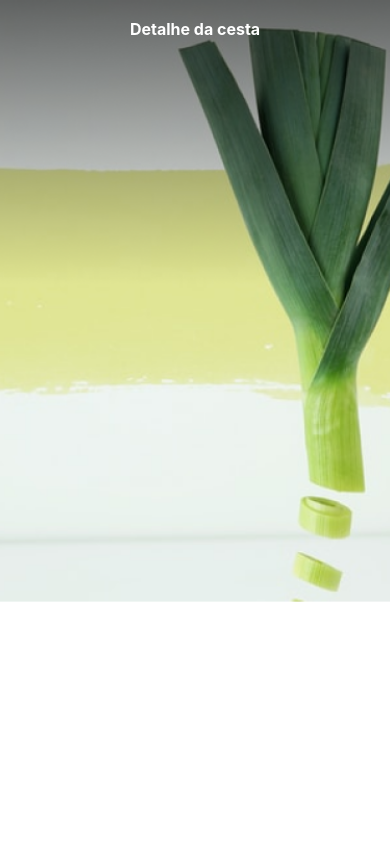
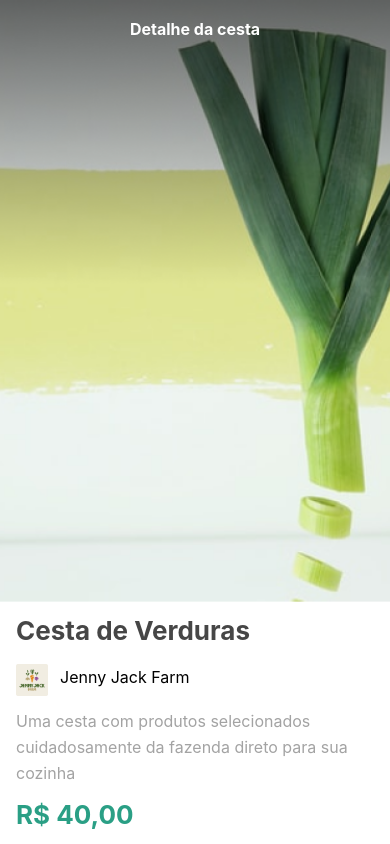
Before and after one commit to wylkerd/orgs-cesta, a React Native app: screen / in a window 390 px wide. Built offline with nearby package versions, Linux system fonts and the light colour scheme.

Commit message:
feat: Added Cesta cotent

```diff
--- a/src/telas/Cesta.js
+++ b/src/telas/Cesta.js
@@ -1,7 +1,8 @@
 import React from "react";
-import { Image, StyleSheet, Dimensions, Text } from 'react-native';
+import { Image, StyleSheet, Dimensions, Text, View } from 'react-native';
 
 import topo from '../../assets/topo.png'
+import logo from '../../assets/logo.png'
 
 const width = Dimensions.get('screen').width
 
@@ -11,6 +12,22 @@
     <>
       <Image source={topo} style={estilos.topo}/>
       <Text style={estilos.titulo}>Detalhe da cesta</Text>
+
+      <View style={estilos.cesta}>
+        <Text style={estilos.nome}>Cesta de Verduras</Text>
+
+        <View style={estilos.fazenda}>
+          <Image source={logo} style={estilos.imagemFazenda}/>
+          <Text style={estilos.nomeFazenda}>Jenny Jack Farm</Text>
+        </View>
+
+        <Text style={estilos.descricao}>
+          Uma cesta com produtos selecionados
+          cuidadosamente da fazenda direto para
+          sua cozinha
+        </Text>
+        <Text style={estilos.preco}>R$ 40,00</Text>
+      </View>
     </>
   )
 }
@@ -29,5 +46,40 @@
     color: 'white',
     fontWeight: 'bold',
     padding: 16
+  },
+  cesta: {
+    paddingVertical: 8,
+    paddingHorizontal: 16
+  },
+  nome: {
+    color: '#464646',
+    fontSize: 26,
+    lineHeight: 42,
+    fontWeight: 'bold',
+  },
+  fazenda: {
+    flexDirection: 'row',
+    paddingVertical: 12
+  },
+  imagemFazenda: {
+    width: 32,
+    height: 32
+  },
+  nomeFazenda: {
+    fontSize: 16,
+    lineHeight: 26,
+    marginLeft: 12
+  },
+  descricao: {
+    color: '#A3A3A3',
+    fontSize:  16,
+    lineHeight: 26
+  },
+  preco: {
+    color:  '#2A9F85',
+    fontWeight: 'bold',
+    fontSize: 26,
+    lineHeight: 42,
+    marginTop: 8
   }
 })
```
